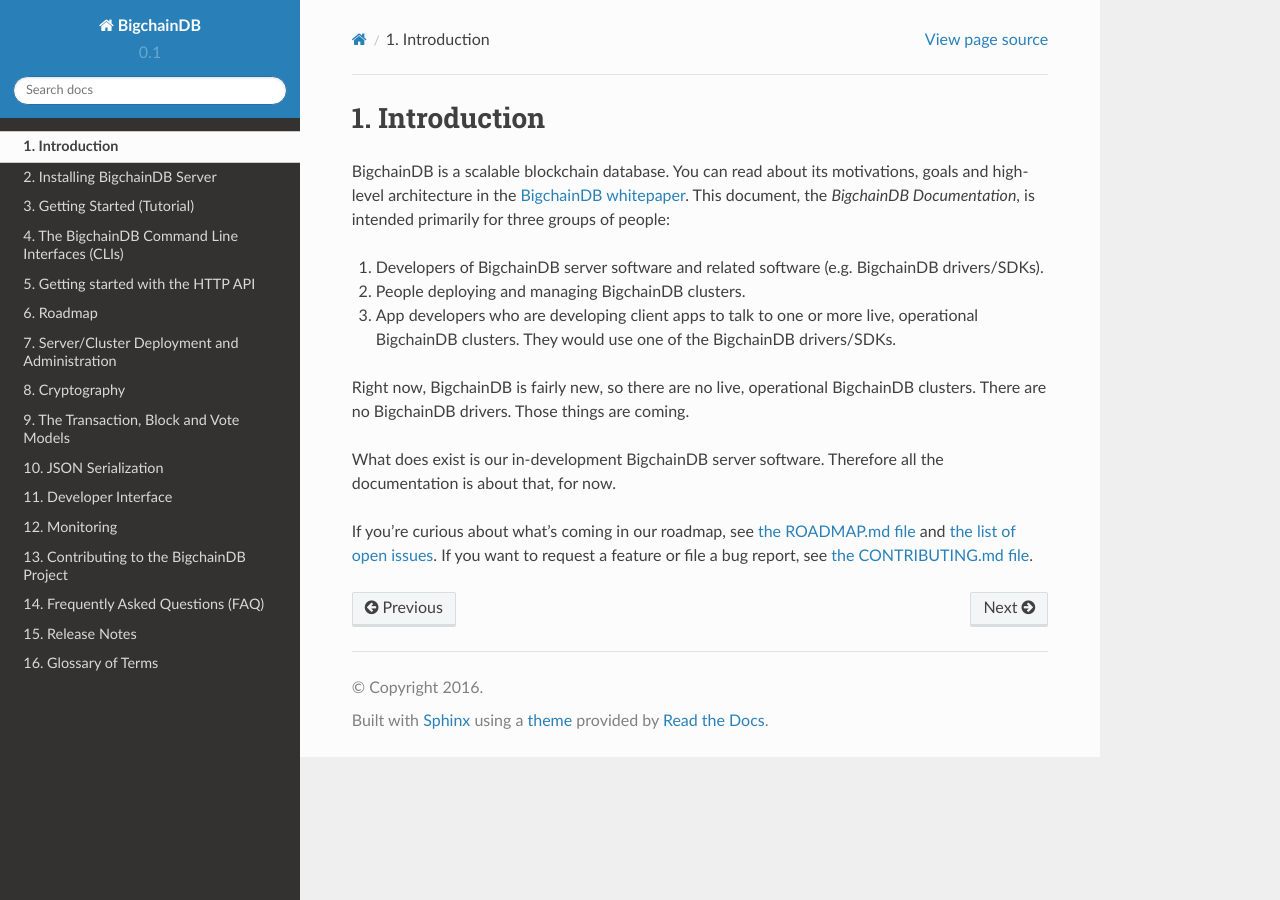
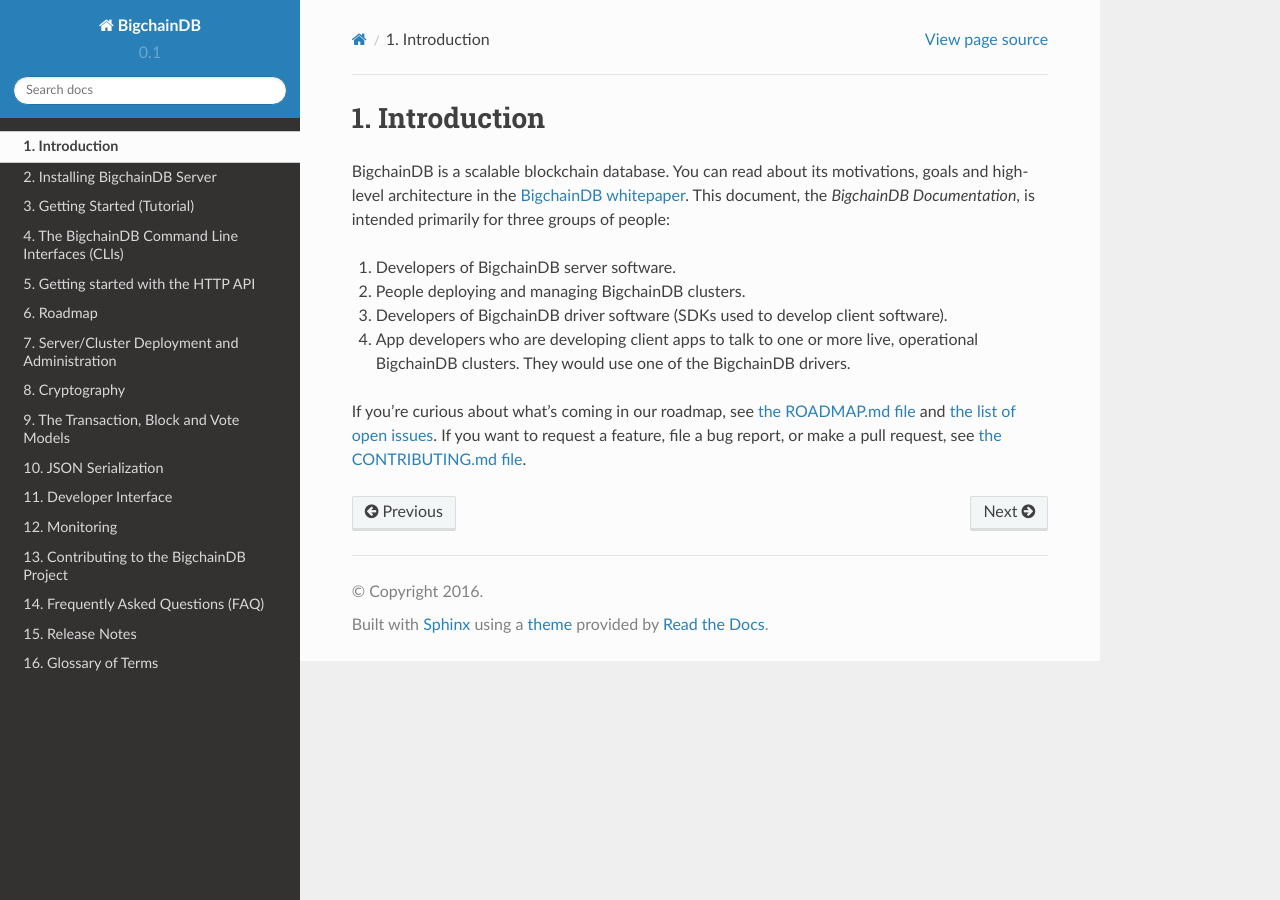
Before and after one commit to bigchaindb/bigchaindb, a Sphinx documentation site: the page built from docs/source/introduction.md, in a window 1280 px wide. Built offline with Sphinx 7.4.7 and the Read the Docs theme 2.0.0, drawn with Linux system fonts in a browser that asks for light colours.

Commit message:
Revise Introduction in docs to reflect current status

```diff
--- a/docs/source/introduction.md
+++ b/docs/source/introduction.md
@@ -2,12 +2,9 @@
 
 BigchainDB is a scalable blockchain database. You can read about its motivations, goals and high-level architecture in the [BigchainDB whitepaper](https://www.bigchaindb.com/whitepaper/). This document, the _BigchainDB Documentation_, is intended primarily for three groups of people:
 
-1. Developers of BigchainDB server software and related software (e.g. BigchainDB drivers/SDKs).
+1. Developers of BigchainDB server software.
 2. People deploying and managing BigchainDB clusters.
-3. App developers who are developing client apps to talk to one or more live, operational BigchainDB clusters. They would use one of the BigchainDB drivers/SDKs.
+3. Developers of BigchainDB driver software (SDKs used to develop client software).
+4. App developers who are developing client apps to talk to one or more live, operational BigchainDB clusters. They would use one of the BigchainDB drivers.
 
-Right now, BigchainDB is fairly new, so there are no live, operational BigchainDB clusters. There are no BigchainDB drivers. Those things are coming.
-
-What does exist is our in-development BigchainDB server software. Therefore all the documentation is about that, for now.
-
-If you're curious about what's coming in our roadmap, see [the ROADMAP.md file](https://github.com/bigchaindb/bigchaindb/blob/develop/ROADMAP.md) and [the list of open issues](https://github.com/bigchaindb/bigchaindb/issues). If you want to request a feature or file a bug report, see [the CONTRIBUTING.md file](https://github.com/bigchaindb/bigchaindb/blob/develop/CONTRIBUTING.md).
+If you're curious about what's coming in our roadmap, see [the ROADMAP.md file](https://github.com/bigchaindb/bigchaindb/blob/develop/ROADMAP.md) and [the list of open issues](https://github.com/bigchaindb/bigchaindb/issues). If you want to request a feature, file a bug report, or make a pull request, see [the CONTRIBUTING.md file](https://github.com/bigchaindb/bigchaindb/blob/develop/CONTRIBUTING.md).
```
